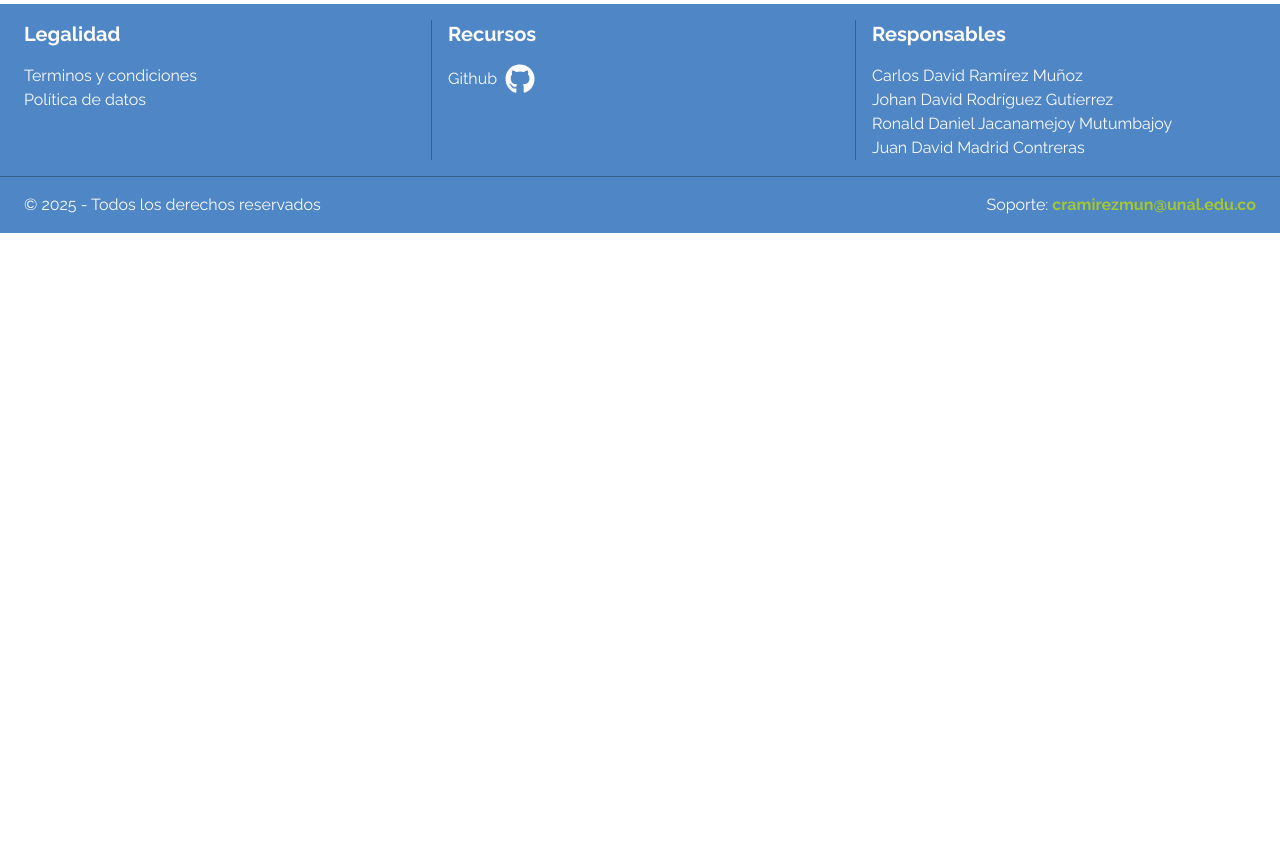
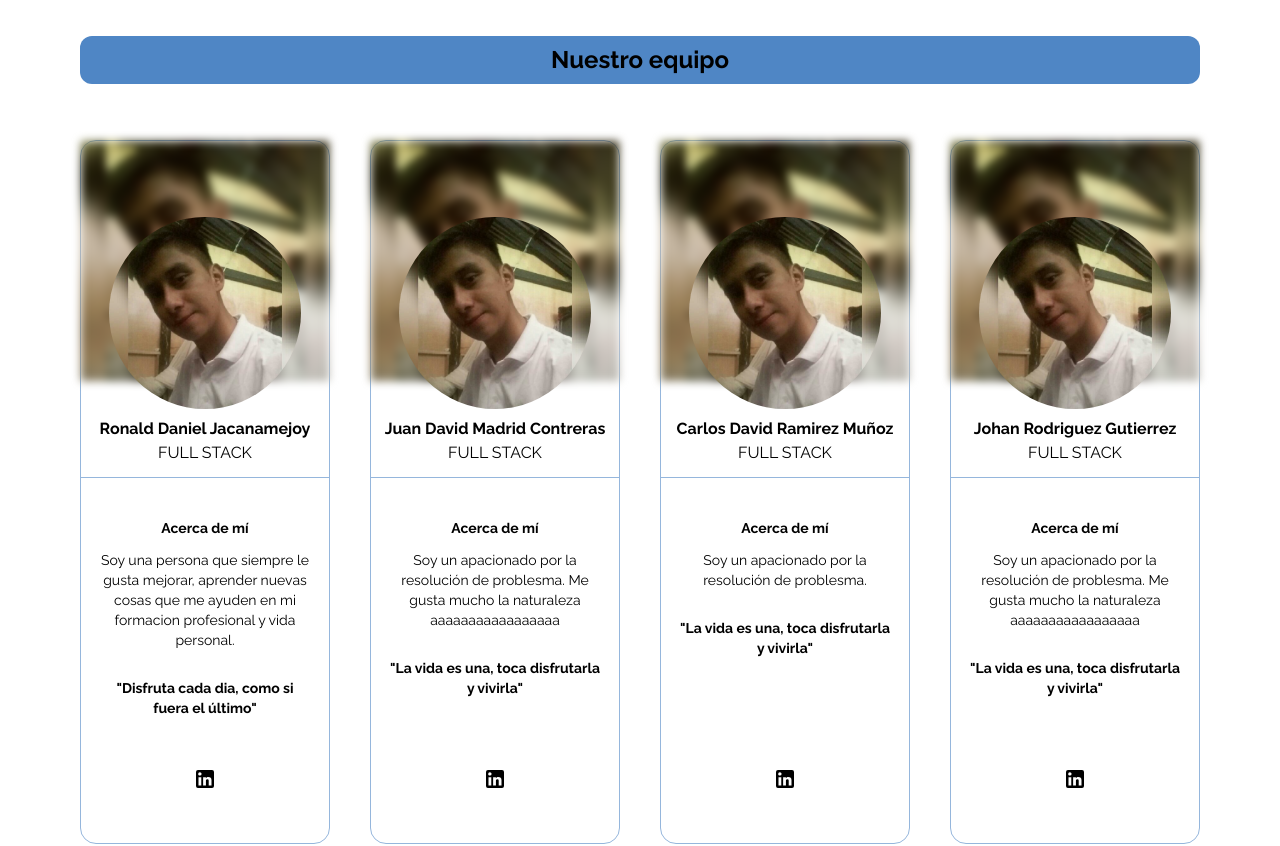
Before and after one commit to w1sec0d/ciclomart_frontend, a React (Vite) app: page /conocenos in a window 1280 px wide. Shown: the part 1880-2726 px from the top of the page. Before the commit the page ends 2113 px from the top, so only its background shows below. Built offline with nearby package versions, Linux system fonts and the light colour scheme; no server answers; what @mercadopago/sdk-react would draw is missing.

Commit message:
Añade informacion integrantes

```diff
--- /dev/null
+++ b/src/components/Conocenos/Team.jsx
@@ -0,0 +1,41 @@
+import LinkedInIcon from '@mui/icons-material/LinkedIn';
+
+const Team = ({ photo, name, description, phrase, linkedin }) => {
+    return (
+        <div className="h-176 w-64 border border-primary/60 mt-4 mb-4 rounded-2xl flex flex-col relative">
+            <section className="h-60 w-full flex flex-col justify-center items-center relative">
+                <div
+                    className="absolute top-0 left-0 h-full w-full filter blur-sm bg-cover bg-center rounded-1xl  z-0"
+                    style={{
+                        backgroundImage: `url(${photo})`
+                    }}
+                />
+                <img
+                    src={photo}
+                    className="rounded-full h-48 w-48 mt-40 object-cover relative"
+                    style={{
+                        objectFit: "cover"
+                    }}
+                />
+                <h2 className="font-bold mt-2  relative">{name}</h2>
+                <p className=" relative">FULL STACK</p>
+            </section>
+            <hr className="w-full border-primary/60 mt-24 relative" />
+            <section className="h-60 w-full flex flex-col items-center mt-10">
+                <h1 className="font-bold mb-3 text-sm">Acerca de mí</h1>
+                <div className="flex flex-col space-y-2 ml-4 mr-4 justify-center items-center">
+                    <p className="text-sm text-center mb-5">{description}</p>
+                    <p className="text-sm font-bold text-center mb-5">{phrase}</p>
+                </div>
+            </section>
+            <section className="flex items-center justify-center mt-2">
+                <a href={linkedin} target="_blank" rel="noopener noreferrer">
+                    <LinkedInIcon />
+                </a>
+            </section>
+
+        </div>
+    )
+}
+
+export default Team;
--- a/src/pages/Conocenos.jsx
+++ b/src/pages/Conocenos.jsx
@@ -1,6 +1,7 @@
 //Componentes
 import Philosophy from '../components/Conocenos/Philosophy'
 import ValueCard from '../components/Conocenos/ValueCard'
+import Team from '../components/Conocenos/Team'
 
 //Iconos
 import Security from '@mui/icons-material/GppGoodOutlined'
@@ -10,6 +11,9 @@ import Bicycle from '@mui/icons-material/DirectionsBikeOutlined'
 import Information from '@mui/icons-material/HelpOutlineOutlined'
 import Mision from '@mui/icons-material/ShoppingCartOutlined'
 import Vision from '@mui/icons-material/PedalBikeOutlined'
+
+//Imagenes grupo
+import daniel from '../assets/Daniel.png'
 //Logo
 import Logo from '../assets/Logo.svg'
 
@@ -84,7 +88,7 @@ const Conocenos = () => {
           transporte alternativo
         </ValueCard>
       </div>
-      <div class="flex space-x-4 w-full items-center justify-center mb-10 h-72 ">
+      <div className="flex space-x-4 w-full items-center justify-center mb-10 h-72 ">
         <ValueCard title={'Confianza'} Icon={Contact}>
           Facilitamos una comunicación efectiva en el proceso de adquisición de
           uno de los productos publicados
@@ -94,6 +98,35 @@ const Conocenos = () => {
           los usuarios que utilizan nuestros servicios
         </ValueCard>
       </div>
+
+      <div className="h-12 w-full bg-primary flex items-center justify-center mt-8 rounded-xl">
+        <h2 className='font-bold text-2xl'>Nuestro equipo</h2>
+      </div>
+      <div className='flex flex-col sm:flex-row sm:space-x-10 items-center justify-center mt-10 mb-3 w-full space-y-8 sm:space-y-0'>
+        <Team photo = {daniel}
+              name={'Ronald Daniel Jacanamejoy'}
+              description={'Soy una persona que siempre le gusta mejorar, aprender nuevas cosas que me ayuden en mi formacion profesional y vida personal. '}
+              phrase={'"Disfruta cada dia, como si fuera el último"'}
+              linkedin={'https://www.linkedin.com/in/ronald-daniel-jacanamejoy-mutumbajoy-29b2442b4/'}/>
+
+        <Team photo = {daniel}
+              name={'Juan David Madrid Contreras'}
+              description={'Soy un apacionado por la resolución de problesma. Me gusta mucho la naturaleza aaaaaaaaaaaaaaaaa'}
+              phrase={'"La vida es una, toca disfrutarla y vivirla"'}
+              linkedin={''}/>
+        <Team photo = {daniel}
+              name={'Carlos David Ramirez Muñoz'}
+              description={'Soy un apacionado por la resolución de problesma.'}
+              phrase={'"La vida es una, toca disfrutarla y vivirla"'}
+              linkedin={''}/>
+        <Team photo = {daniel}
+              name={'Johan Rodriguez Gutierrez'}
+              description={'Soy un apacionado por la resolución de problesma. Me gusta mucho la naturaleza aaaaaaaaaaaaaaaaa'}
+              phrase={'"La vida es una, toca disfrutarla y vivirla"'}
+              linkedin={''}/>
+      </div>
+
+
     </div>
   )
 }
--- a/tailwind.config.js
+++ b/tailwind.config.js
@@ -22,6 +22,7 @@ export default {
       },
       height: {
         'screen-minus-navbar': 'calc(100vh - 64px)',
+        '176': '44rem',
       },
     },
     plugins: [],
```
Also changed, not shown: src/assets/Daniel.png (added).
